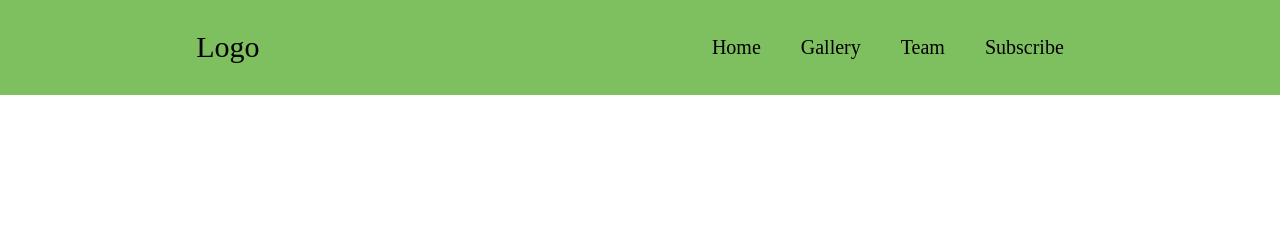
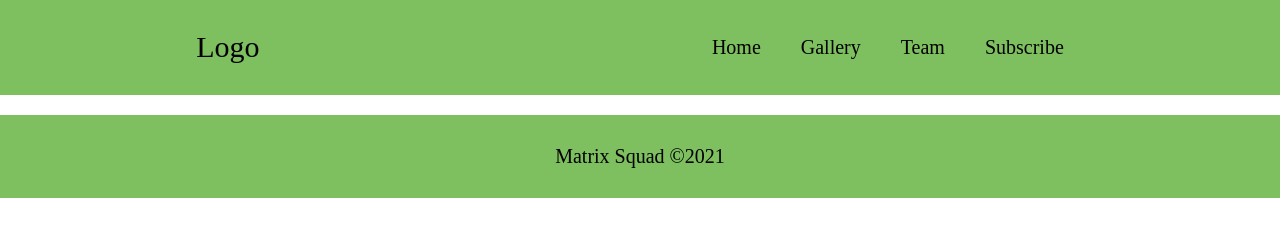
Before and after one commit to FesalBadday/cpnt-262-final-project, a website: page public/index.html in a window 1280 px wide. Drawn offline with Linux system fonts and the light colour scheme; no server answers.

Commit message:
added footer section

```diff
--- a/public/css/main.css
+++ b/public/css/main.css
@@ -35,3 +35,19 @@ header {
 body {
   margin: 0px auto;
 }
+
+/* ****** */
+/* Footer */
+/* ****** */
+
+.footer-section {
+  display: flex;
+  justify-content: center;
+  background-color: #7ebf60;
+  margin: 20px 0px 0px 0px;
+}
+
+.footer-text {
+  font-size: 20px;
+  padding: 10px;
+}
--- a/public/index.html
+++ b/public/index.html
@@ -21,8 +21,10 @@
       </ul>
     </nav>
   </header>
-  <footer>
-
+  <main>
+  </main>
+  <footer class="footer-section">
+    <p class="footer-text">Matrix Squad &copy;2021</p>
   </footer>
 </body>
 </html>
```
